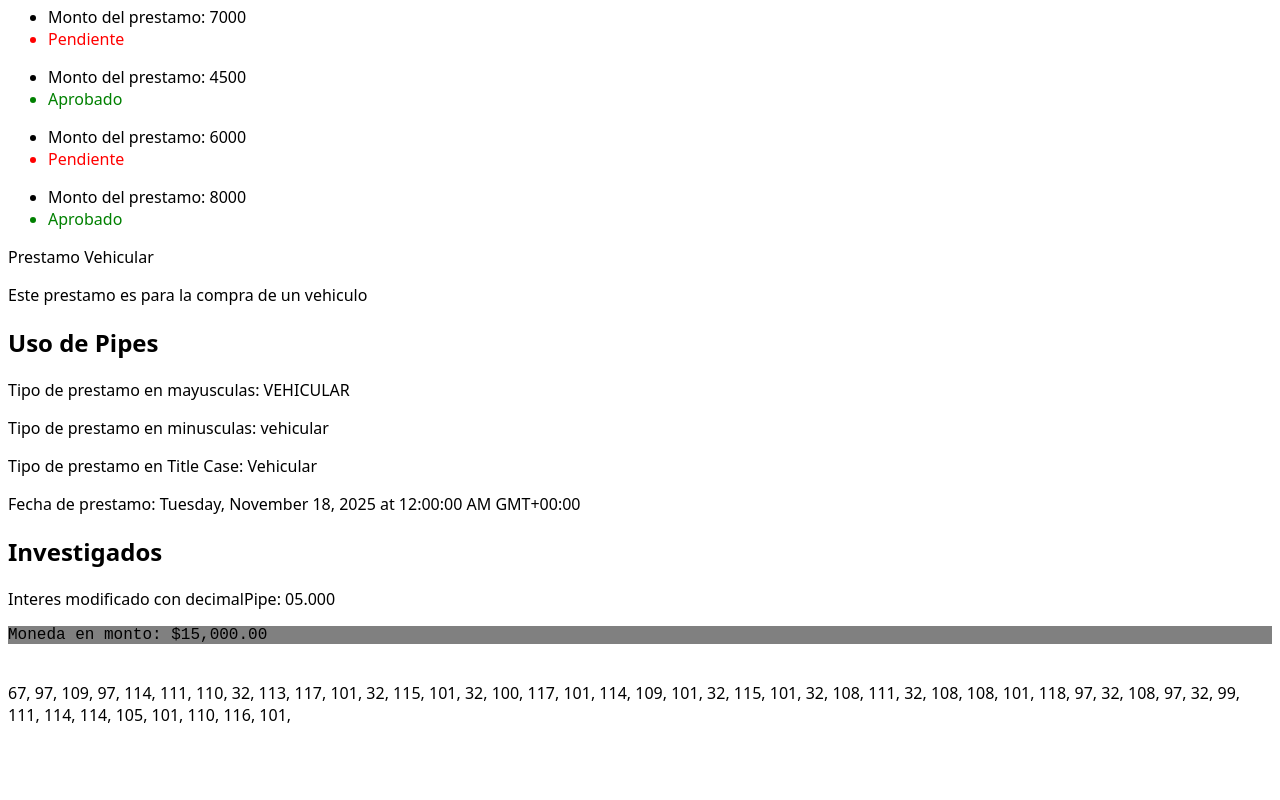
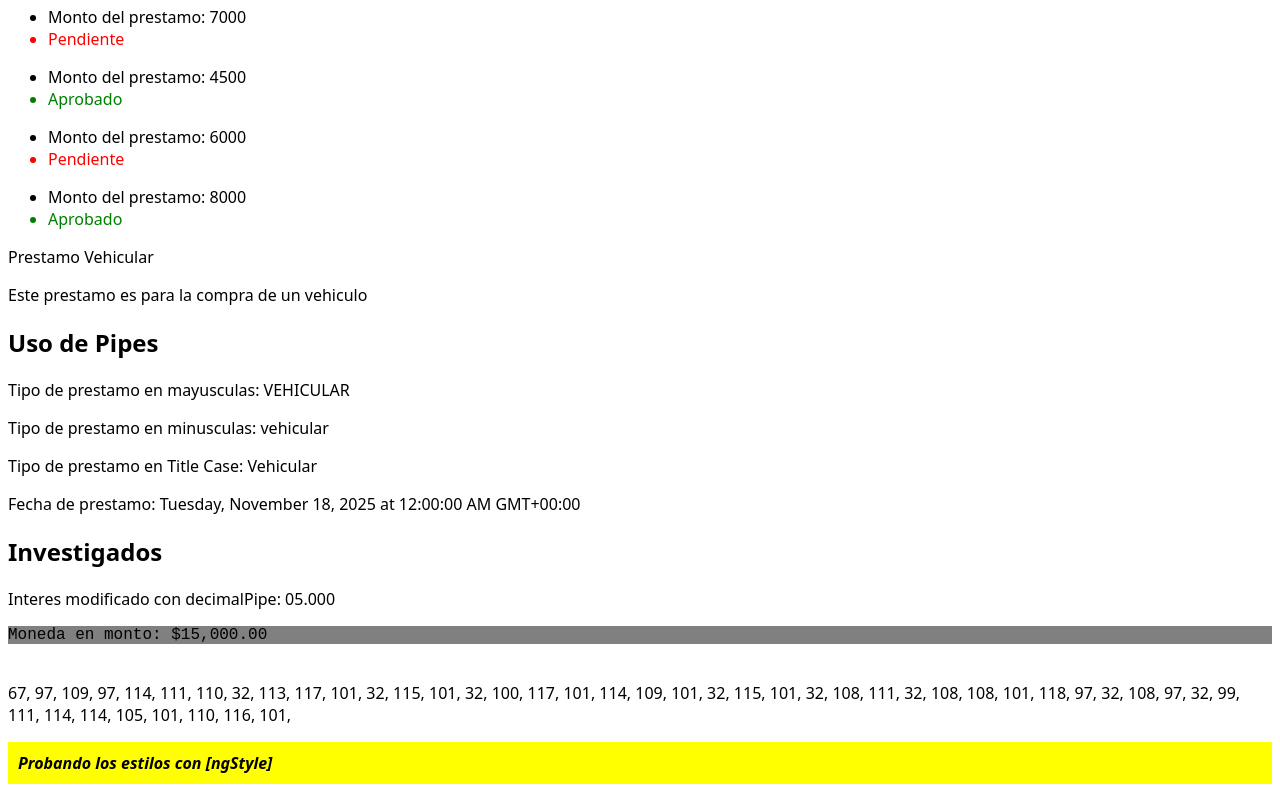
Before and after one commit to Angel-DGP/Aplicaciones-Web-Modernas-con-Angular, an Angular app: page / in a window 1280 px wide. Shown: the part 648-1448 px from the top of the page. Before the commit the page ends 1382 px from the top, so only its background shows below. Built offline with nearby package versions, Linux system fonts and the light colour scheme.

Commit message:
Reto 17 - Directiva NgStyle

```diff
--- a/src/app/prestamos/prestamos.html
+++ b/src/app/prestamos/prestamos.html
@@ -43,3 +43,4 @@
 <p [ngClass]="importante == 'si' ? 'resaltado' : 'noResaltado'">Moneda en monto: {{prestamo.monto | currency:'USD'}}</p>
 <br>
 {{ 'Camaron que se duerme se lo lleva la corriente' | cambiarAscii}}
+<p [ngStyle]="misEstilos">Probando los estilos con [ngStyle]</p>
--- a/src/app/prestamos/prestamos.ts
+++ b/src/app/prestamos/prestamos.ts
@@ -1,16 +1,22 @@
 import { Component } from '@angular/core';
 import { Transacciones } from '../transacciones/transacciones';
-import { UpperCasePipe, LowerCasePipe, DatePipe, TitleCasePipe, DecimalPipe, CurrencyPipe, NgClass } from '@angular/common';
+import { UpperCasePipe, LowerCasePipe, DatePipe, TitleCasePipe, DecimalPipe, CurrencyPipe, NgClass, NgStyle } from '@angular/common';
 import { cambiarAsciiPipe } from '../pipes/cambiarAscii';
 
 @Component({
   selector: 'app-prestamos',
-  imports: [Transacciones, UpperCasePipe, LowerCasePipe, DatePipe, TitleCasePipe, DecimalPipe, CurrencyPipe, cambiarAsciiPipe, NgClass],
+  imports: [Transacciones, UpperCasePipe, LowerCasePipe, DatePipe, TitleCasePipe, DecimalPipe, CurrencyPipe, cambiarAsciiPipe, NgClass, NgStyle],
   templateUrl: './prestamos.html',
   styleUrl: './prestamos.css',
 })
 export class Prestamos {
   public importante: string = 'no';
+  misEstilos = {
+    'background-color': 'yellow',
+    'padding': '10px',
+    'font-weight': 'bold',
+    'font-style': 'italic'
+  }
   web = "clearminds.learnworlds.com"
   prestamosList = [
     {id: 1, nombre: "Juan Perez", monto: 5000, estado: "Aprobado"},
--- a/src/styles.css
+++ b/src/styles.css
@@ -19,3 +19,6 @@ h1 {
     padding: px;
     font-family: 'Courier New', Courier, monospace;
 }
+.misEstilos{
+
+}
```
